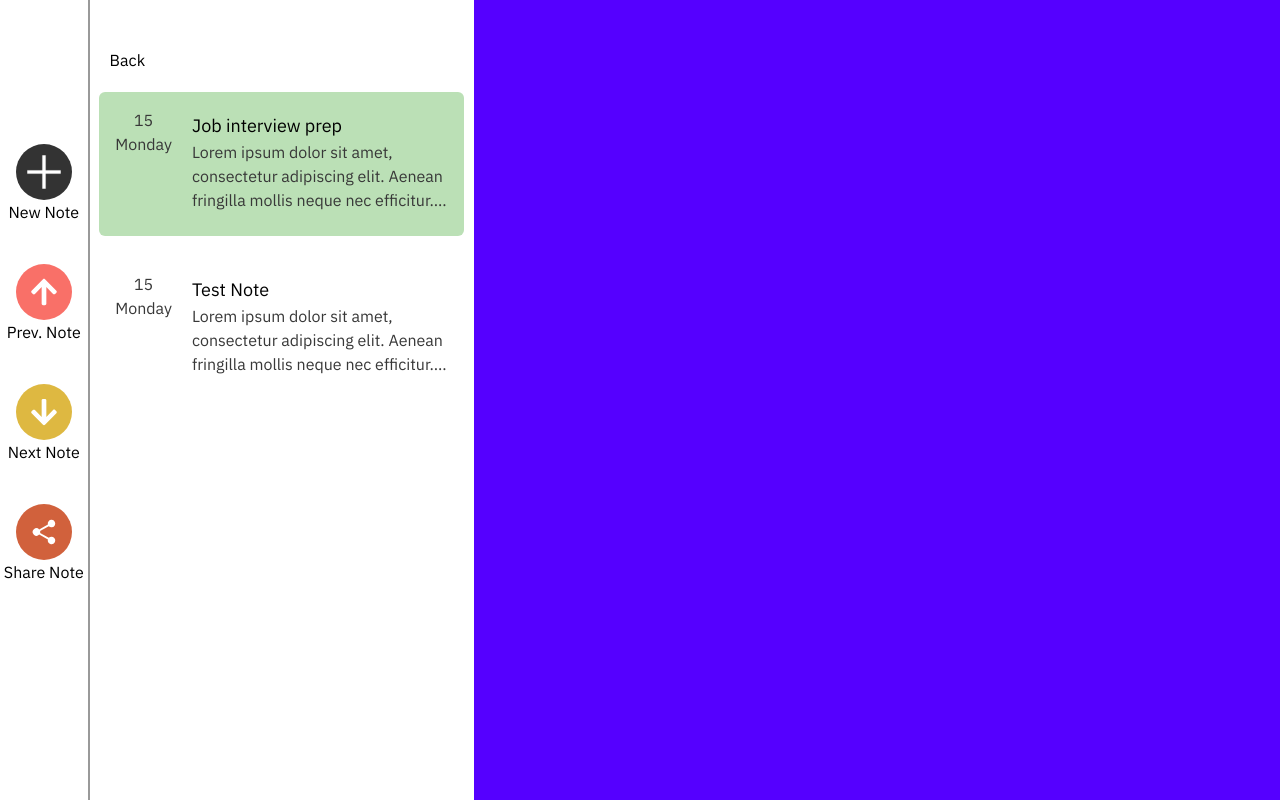
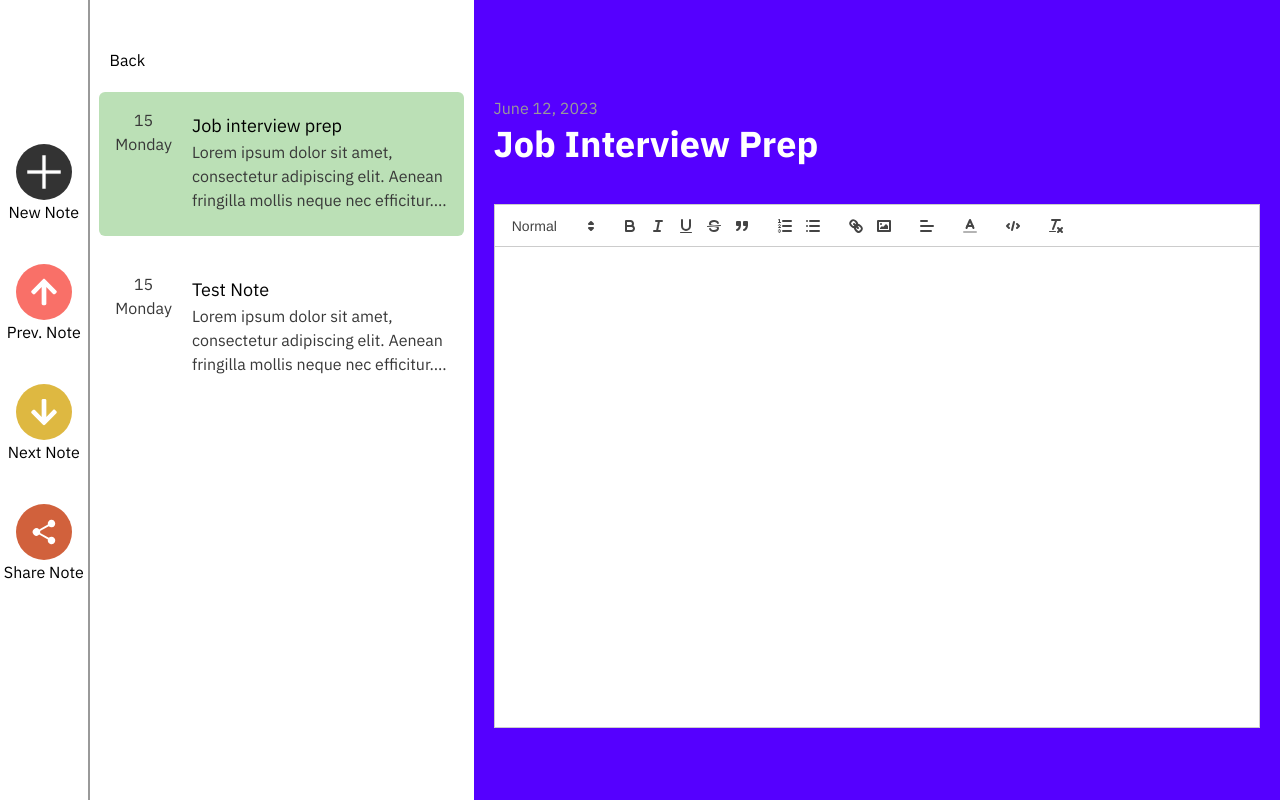
Before and after one commit to Dynamic-Software-Group/StudySphere-Frontend, a Next.js app: page /note/1 in a window 1280 px wide. Built offline with nearby package versions, Linux system fonts and the light colour scheme.

Commit message:
Work on rich text editor and invite screen

```diff
--- a/app/globals.css
+++ b/app/globals.css
@@ -30,3 +30,18 @@ body {
 .notecard:hover {
     box-shadow: 0 0 10px 2px rgba(0, 0, 0, 0.5);
 }
+
+.invite {
+    background-color: #5500FF;
+    color: #fff;
+    border: none;
+    padding: 10px 20px;
+    border-radius: 5px;
+    cursor: pointer;
+    transition: all 0.2s;
+}
+
+.invite:hover {
+    background-color: #4400CC !important;
+    color: white !important;
+}
--- a/app/note/[slug]/page.js
+++ b/app/note/[slug]/page.js
@@ -1,12 +1,14 @@
 import {FaArrowDown, FaArrowUp} from "react-icons/fa";
 import {IoShareSocial} from "react-icons/io5";
 import InNoteNewNotePopup from "@/components/ui/InNoteNewNotePopup";
+import RichTextEditor from "@/components/ui/RichTextEditor";
+import ShareNotecard from "@/components/ui/ShareNotecard";
 
 export default function NotecardView() {
     return (
         <main className="h-screen w-full flex flex-row">
             <div className="w-[7%] h-full flex flex-col items-center border-r-2 border-[#999999]">
-                <InNoteNewNotePopup />
+                <InNoteNewNotePopup/>
                 <h1>New Note</h1>
 
                 <div className="h-14 w-14 bg-[#F97068] rounded-full mt-10 flex items-center justify-center">
@@ -20,13 +22,15 @@ export default function NotecardView() {
                 <h1>Next Note</h1>
 
                 <div className="h-14 w-14 bg-[#D1613C] rounded-full mt-10 flex items-center justify-center">
-                    <IoShareSocial color="white" size={30}/>
+                    <ShareNotecard />
                 </div>
                 <h1>Share Note</h1>
 
             </div>
             <div className="w-[30%] h-full flex flex-col">
-                <h1 className="ml-5 mt-12 font-medium">Back</h1>
+                <a href={"/"} className="ml-5 mt-12 hover:cursor-pointer">
+                    <h1 className="font-medium">Back</h1>
+                </a>
 
                 <div className="flex h-36 rounded-md flex-row justify-start w-[95%] mx-auto mt-5 bg-[#BBE0B6] p-4">
                     <div className="flex flex-col items-center">
@@ -55,7 +59,8 @@ export default function NotecardView() {
                     </div>
                 </div>
 
-                <div className="flex h-36 rounded-md flex-row justify-start w-[95%] mx-auto mt-5 hover:bg-[#BBE0B6] hover:cursor-pointer transition-all p-4">
+                <div
+                    className="flex h-36 rounded-md flex-row justify-start w-[95%] mx-auto mt-5 hover:bg-[#BBE0B6] hover:cursor-pointer transition-all p-4">
                     <div className="flex flex-col items-center">
                         <h1 className="text-md text-[#383838] font-medium">15</h1>
                         <h1 className="text-md text-[#383838]">Monday</h1>
@@ -82,7 +87,11 @@ export default function NotecardView() {
                     </div>
                 </div>
             </div>
-            <div className="flex-grow h-full flex flex-col bg-[#50F]">
+            <div className="h-screen w-[63%] flex flex-col bg-[#50F]">
+                <h1 className="text-md text-[#999999] font-normal ml-5 mt-24">June 12, 2023</h1>
+                <h1 className="text-4xl text-white font-bold ml-5 mt-1">Job Interview Prep</h1>
+
+                <RichTextEditor />
             </div>
         </main>
     )
--- a/components/ui/NewNotePopup.js
+++ b/components/ui/NewNotePopup.js
@@ -15,7 +15,7 @@ export default function NewNotePopup() {
     return (
         <Dialog>
             <DialogTrigger asChild>
-                <Button className="new-note-button mt-10 bg-[#5500FF] text-white hover:drop-shadow-xl transition-all w-[80%]">+ New Note</Button>
+                <Button className="new-note-button mt-10 bg-[#5500FF] text-md text-white hover:drop-shadow-xl transition-all w-[80%]">+ New Note</Button>
             </DialogTrigger>
             <DialogContent className="sm:max-w-[425px]">
                 <DialogHeader>
--- /dev/null
+++ b/components/ui/RichTextEditor.js
@@ -0,0 +1,63 @@
+"use client";
+
+import React, { useState } from 'react';
+import dynamic from 'next/dynamic';
+import 'react-quill/dist/quill.snow.css';
+import '../../styles/quillEditorStyles.css'
+
+
+const QuillEditor = dynamic(() => import('react-quill'), { ssr: false });
+
+export default function RichTextEditor() {
+    const [content, setContent] = useState('');
+
+    const quillModules = {
+        toolbar: [
+            [{ header: [1, 2, 3, false] }],
+            ['bold', 'italic', 'underline', 'strike', 'blockquote'],
+            [{ list: 'ordered' }, { list: 'bullet' }],
+            ['link', 'image'],
+            [{ align: [] }],
+            [{ color: [] }],
+            ['code-block'],
+            ['clean'],
+        ],
+    };
+
+
+    const quillFormats = [
+        'header',
+        'bold',
+        'italic',
+        'underline',
+        'strike',
+        'blockquote',
+        'list',
+        'bullet',
+        'link',
+        'image',
+        'align',
+        'color',
+        'code-block',
+    ];
+
+    const handleEditorChange = (newContent) => {
+        setContent(newContent);
+    };
+
+    return (
+        <main>
+            <div className="w-[95%] mx-auto flex items-center flex-col">
+                <div className="h-full w-full">
+                    <QuillEditor
+                        value={content}
+                        onChange={handleEditorChange}
+                        modules={quillModules}
+                        formats={quillFormats}
+                        className="w-full h-[70%] mt-10 bg-white rounded"
+                    />
+                </div>
+            </div>
+        </main>
+    );
+}
--- /dev/null
+++ b/components/ui/ShareNotecard.js
@@ -0,0 +1,40 @@
+import { Button } from "@/components/ui/button"
+import {
+    Dialog,
+    DialogContent,
+    DialogDescription,
+    DialogFooter,
+    DialogHeader,
+    DialogTitle,
+    DialogTrigger,
+} from "@/components/ui/dialog"
+import { Input } from "@/components/ui/input"
+import { Label } from "@/components/ui/label"
+import {IoShareSocial} from "react-icons/io5";
+
+export default function ShareNotecard() {
+    return (
+        <Dialog>
+            <DialogTrigger asChild>
+                <IoShareSocial color="white" size={30} className="hover:cursor-pointer"/>
+            </DialogTrigger>
+            <DialogContent>
+                <DialogHeader>
+                    <DialogTitle>Share this notecard</DialogTitle>
+                    <DialogDescription>
+                        Invite your group to review and collaborate on this notecard
+                    </DialogDescription>
+                </DialogHeader>
+                <div className="">
+                    <div className="flex flex-row items-center space-x-5">
+                        <Input id="username" placeholder="Enter email..." type="email" />
+                        <Button className="invite" type="submit" variant="ghost">Invite</Button>
+                    </div>
+                </div>
+                <DialogFooter>
+                    <Button type="submit">Save changes</Button>
+                </DialogFooter>
+            </DialogContent>
+        </Dialog>
+    )
+}
--- a/package.json
+++ b/package.json
@@ -18,10 +18,12 @@
     "class-variance-authority": "^0.7.0",
     "clsx": "^2.1.1",
     "next": "14.2.4",
+    "quill": "^2.0.2",
     "react": "^18",
     "react-dom": "^18",
     "react-hook-form": "^7.52.0",
     "react-icons": "^5.2.1",
+    "react-quill": "^2.0.0",
     "tailwind-merge": "^2.3.0",
     "tailwindcss-animate": "^1.0.7",
     "zod": "^3.23.8"
--- /dev/null
+++ b/styles/quillEditorStyles.css
@@ -0,0 +1,8 @@
+.ql-editor {
+    font-size: 1.5em;
+    font-family: 'Roboto', sans-serif;
+    color: #333;
+    padding: 20px;
+    background-color: #fff;
+    height: 60vh;
+}
```
Also changed, not shown: 1 other file (tests, documents, lock files or other folders).
